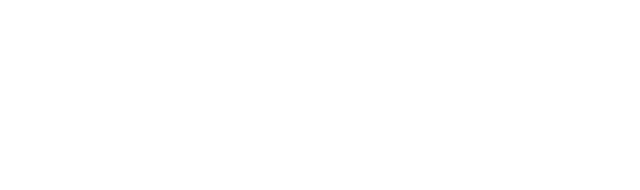
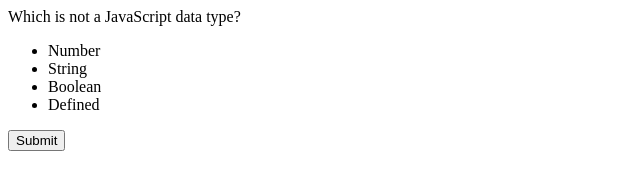
Before and after one commit to Supbake/repo_bootcamp_quiz, a plain HTML site: page index.html in a window 1280 px wide. Shown: the whole page, without its empty margins (0-640 px from the left). Drawn offline with Linux system fonts and the light colour scheme.

Commit message:
added my basic HTML elements. added my first question into javascript to make sure i have a base to work off of, this includes my; questions, answers, and button.

```diff
--- a/index.html
+++ b/index.html
@@ -8,5 +8,17 @@
 </head>
 <body>
 
+<div id="title"></div>
+<ul>
+    <li class="alts"></li>
+    <li class="alts"></li>
+    <li class="alts"></li>
+    <li class="alts"></li>
+</ul>
+
+<button type="button" class="btn btn-primary">Submit</button>
+
 </body>
+
+<script src="./script.js"></script>
 </html>
--- a/script.js
+++ b/script.js
@@ -0,0 +1,47 @@
+let question = {
+    title: "Which is not a JavaScript data type?",
+    alts: ['Number', 'String', 'Boolean', 'Defined'],
+    correctAnswer: 3,
+}
+
+function showQuestion(q) {
+    let titleCard = document.getElementById("title");
+    titleCard.textContent = q.title;
+    let alts = document.querySelectorAll('.alts');
+    alts.forEach(function(element,index){
+        element.textContent = q.alts[index];
+    })
+}
+
+showQuestion(question);
+
+let btn = document.getElementById('btn');
+btn.addEventListener('click', function(){
+
+});
+
+
+
+// let questionTwo = {
+//     question: "Which language runs in a web browser",
+//     answers: ['Python', 'JavaScript', 'Cobra', 'Java'],
+//     correctAnswer: 1,
+// }
+
+// let questionThree = {
+//     question: "What does CSS stand for?",
+//     answers: ['Central Style Sheets', 'Common Style Sheets', 'Cascading Style Sheets', 'Cascading Simple Sheets'],
+//     correctAnswer: 2,
+// }
+
+// let questionFour = {
+//     question: "What year was JavaScript launched?",
+//     answers: ['1990', '1996', '1992', '1995'],
+//     correctAnswer: 3,
+// }
+
+// let questionFive = {
+//     question: "What does HTML stand for?",
+//     answers: ['Hypertext Markup Language', 'Hyperweb Markup Language', 'Hypertext Machine Language', 'Hyperpage Markdown Language'],
+//     correctAnswer: ,
+// }
```
